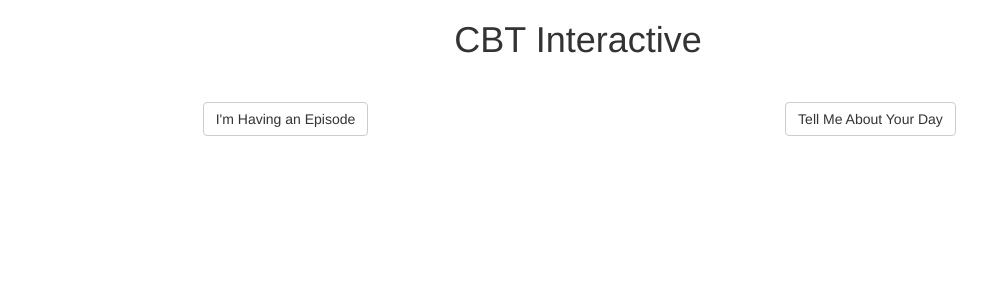
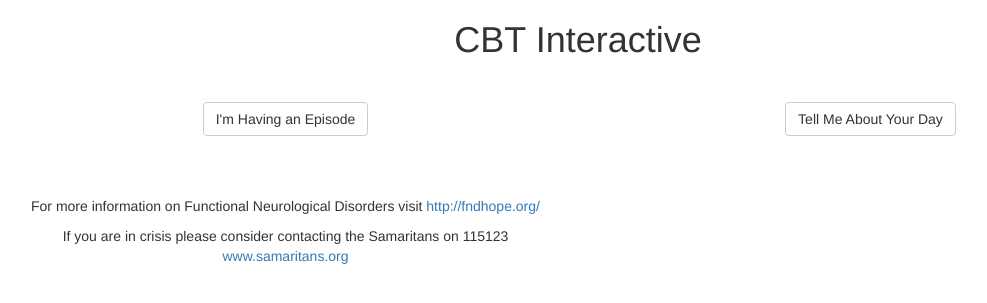
Before and after one commit to dvoong/davidvoong, a Django app: page /cbt/ in a window 1280 px wide. Shown: the top 303 px of the page, without its empty margins (62-1049 px from the left). Run offline with Django 3.2, Linux system fonts and the light colour scheme; some libraries are stand-ins or nearby versions.

Commit message:
Add links to samraitans and fnd society

```diff
--- a/myapp/templates/home.html
+++ b/myapp/templates/home.html
@@ -38,6 +38,13 @@
 	</div>
       </div>
 
+      <div class="row">
+	<div style="margin-top: 50px; text-align: center" class="col-md-6">
+	  <p>For more information on Functional Neurological Disorders visit <a href="http://fndhope.org">http://fndhope.org/</a></p>
+	  <p>If you are in crisis please consider contacting the Samaritans on 115123 <a href="http://www.samaritans.org/">www.samaritans.org</a></p>
+	</div>
+      </div>
+
     </div><!-- /.container -->
 
     <!-- JQuery -->
```
